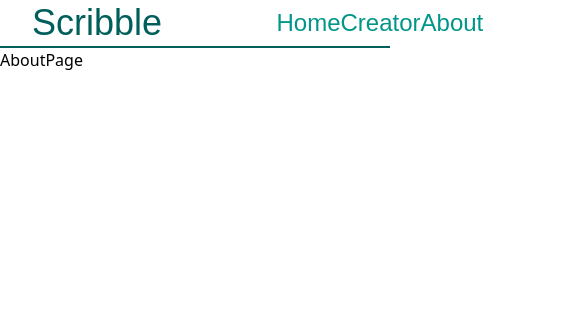
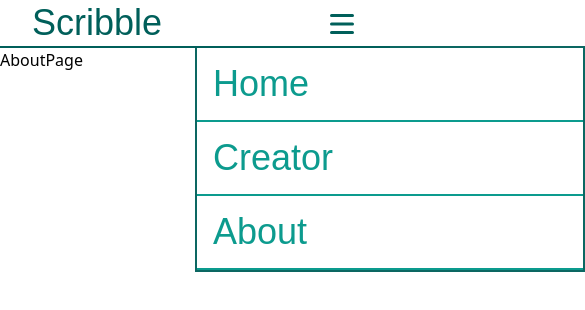
Before and after one commit to dev-kagant/Scribble, a React (Vite) app: page /about in a window 390 px wide. Shown: the top 310 px of the page, 585 px wide, since content can reach past the window. Built offline with nearby package versions, Linux system fonts and the light colour scheme; a web font is replaced by a local one.

Commit message:
add new theme, finished mobile navigation, added screen size hook

```diff
--- a/src/App.css
+++ b/src/App.css
@@ -3,4 +3,5 @@
 @theme {
   --font-thick: "Cal Sans", sans-serif;
   --font-skinny: "Smooch Sans", sans-serif;
+  --w-hvw: 50vw;
 }
--- a/src/components/HeaderComponent.jsx
+++ b/src/components/HeaderComponent.jsx
@@ -1,8 +1,11 @@
-import { NavLink, Link, useNavigate } from "react-router";
+import { useNavigate } from "react-router";
+import useScreenSize from '../hooks/useScreenSize'
 import NavComponent from "./NavComponent";
+import MobileNavComponent from "./MobileNavComponent";
 
 function HeaderComponent() {
   const navigate = useNavigate();
+  const {width} = useScreenSize();
 
   const linksArray = [
     {name: 'Home', path: '/'},
@@ -12,7 +15,8 @@ function HeaderComponent() {
   return (
     <div className="flex flex-row justify-between h-12 items-center px-8 border-b-2 border-teal-800">
       <h3 className="text-4xl font-thick cursor-pointer text-teal-800" onClick={() => {navigate('/')}} >Scribble</h3>
-      <NavComponent links={linksArray}/>
+      {(width > 820) ? <NavComponent links={linksArray}/> :
+      <MobileNavComponent links={linksArray} />}
     </div>
   );
 }
--- /dev/null
+++ b/src/components/MobileNavComponent.jsx
@@ -0,0 +1,35 @@
+import {useState} from 'react';
+import { NavLink } from 'react-router';
+import { Bars3Icon } from '@heroicons/react/16/solid';
+
+function MobileNavComponent({links}) {
+  const [activeMenu, setActiveMenu] = useState(true);
+
+  const handleActiveMenu = () => {
+    setActiveMenu(!activeMenu)
+  }
+
+  return (
+    <div className='flex flex-col w-1/2 h-screen pr-0 '>
+      <button className='h-12 absolute right-0 top-0 mr-8'><Bars3Icon className='text-teal-800 size-8 ' onClick={handleActiveMenu}/></button>
+      {activeMenu ? (
+      <nav className='flex flex-col justify-start absolute top-11.5 w-full h-auto opacity-95 text-teal-600 font-skinny text-2xl border-2 border-solid border-teal-800'>
+        {links.map((link, index) => (
+          <div key={index} className='flex p-4 border-b-2 bg-white'>
+            <NavLink
+                to={link.path}
+                className="focus:font-thick focus:text-4xl cursor-pointer text-4xl"
+            >
+              {link.name}
+            </NavLink>
+          </div>
+        ))}
+      </nav>
+        ) : (
+        null
+      )}
+    </div>
+  )
+}
+
+export default MobileNavComponent
--- /dev/null
+++ b/src/hooks/useScreenSize.jsx
@@ -0,0 +1,23 @@
+import { useState, useEffect } from 'react';
+
+const useScreenSize = () => {
+  const [screenSize, setScreenSize] = useState({
+    width: typeof window !== 'undefined' ? window.innerWidth : 0,
+    height: typeof window !== 'undefined' ? window.innerHeight : 0,
+  });
+
+  useEffect(() => {
+    const handleResize = () => {
+      setScreenSize({
+        width: window.innerWidth,
+        height: window.innerHeight,
+      });
+    };
+    window.addEventListener('resize', handleResize);
+    return () => window.removeEventListener('resize', handleResize);
+  }, []);
+
+  return screenSize;
+}
+
+export default useScreenSize;
```
